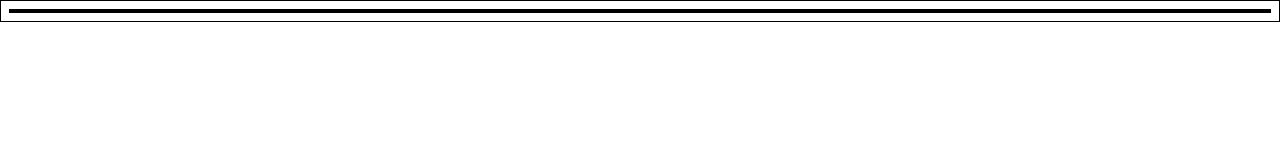
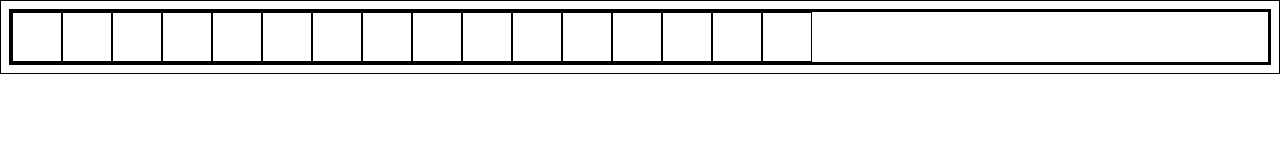
Before and after one commit to angustaylor1/Etch-a-sketch, a plain HTML site: page index.html in a window 1280 px wide. Drawn offline with Linux system fonts and the light colour scheme.

Commit message:
add grid to original for loop didnt work

```diff
--- a/index.html
+++ b/index.html
@@ -7,7 +7,9 @@
     <link rel="stylesheet" href="./style.css">
 </head>
 <body>
-    <div class="container"></div>
+    <div id="container">
+
+    </div>
     <script src="./java.js"></script>
 </body>
 </html>
--- a/java.js
+++ b/java.js
@@ -2,10 +2,14 @@
 
 function buildGrid() {
     const rowContainer = document.createElement("div");
+    const grid = document.querySelector("#container")
     rowContainer.setAttribute("style", "display: flex;")
     for (i = 0; i < 16; i++) {
         const rowDiv = document.createElement("div")
-        rowDiv.setAttribute("style", "width: 100px; height: 100px;")
+        rowDiv.setAttribute("style", "min-width: 50px; min-height: 50px;")
         rowContainer.appendChild(rowDiv)
-    }
-}
+        grid.appendChild(rowContainer)
+    }}
+
+
+buildGrid()
```
